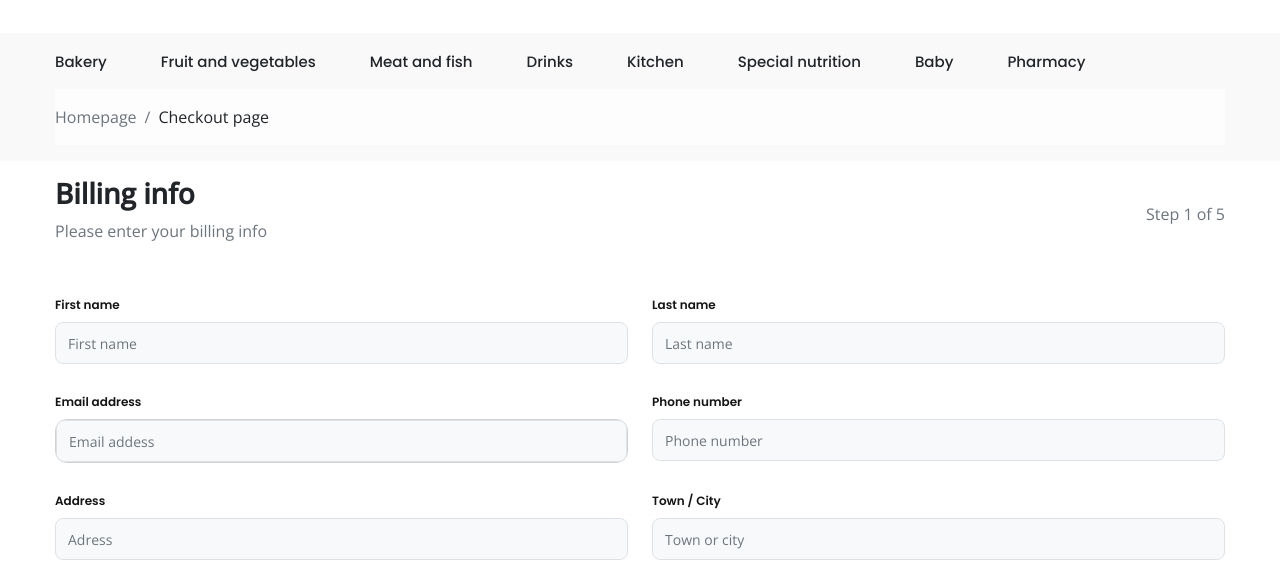
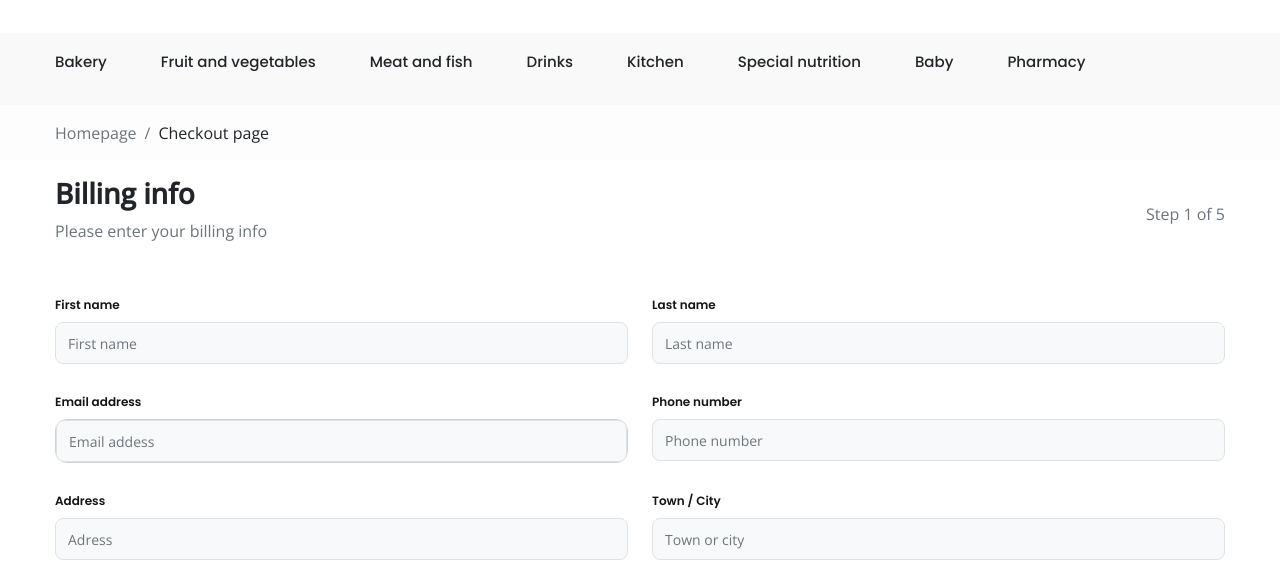
Before and after one commit to MuhammadAkbar-Ramazonov/Ecommerce, a plain HTML site: page form.html in a window 1280 px wide. Shown: the part 157-738 px from the top of the page. Drawn offline with Linux system fonts and the light colour scheme.

Commit message:
change mistake

```diff
--- a/form.html
+++ b/form.html
@@ -127,13 +127,8 @@
           </li>
         </ul>
       </nav>
-      <nav class="form-hero__nav py-3" aria-label="breadcrumb">
-        <ol class="breadcrumb mb-0">
-          <li class="breadcrumb-item "><a class="text-secondary text-decoration-none" href="./index.html">Homepage</a></li>
-          <li class="breadcrumb-item active text-dark" aria-current="page">Checkout page</li>
-        </ol>
-      </nav>
     </div>
+
   </header>
   <!-- Header end -->
 
@@ -142,6 +137,14 @@
 
     <!-- hero section start -->
     <section class="form-hero">
+      <nav class="form-hero__nav py-3" aria-label="breadcrumb">
+        <div class="ecommerce-container">
+          <ol class="breadcrumb mb-0">
+            <li class="breadcrumb-item "><a class="text-secondary text-decoration-none" href="./index.html">Homepage</a></li>
+            <li class="breadcrumb-item active text-dark" aria-current="page">Checkout page</li>
+          </ol>
+        </div>
+      </nav>
       <div class="ecommerce-container">
         <h2 class="visually-hidden">contact page</h2>
         <div class="d-flex mt-3">
```
